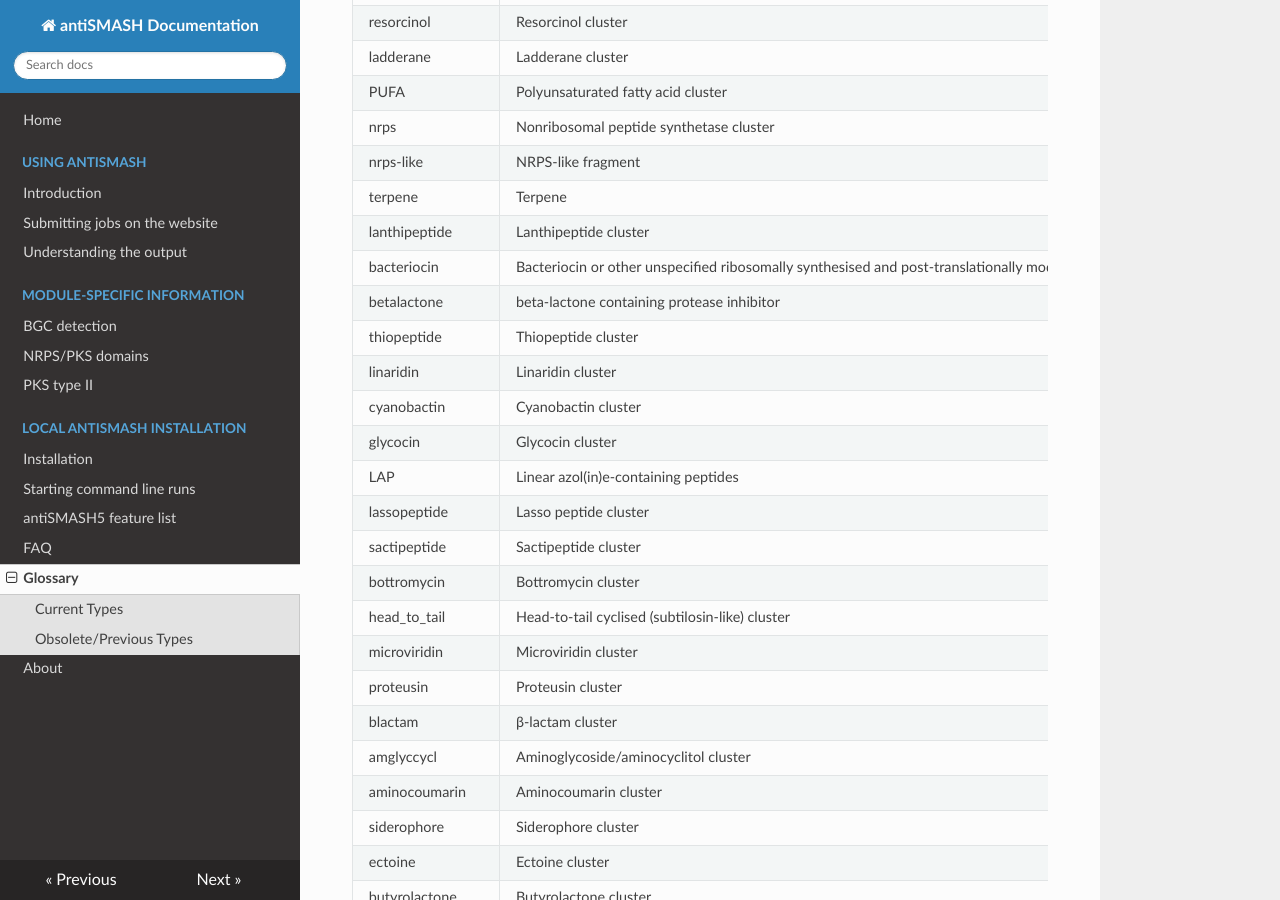
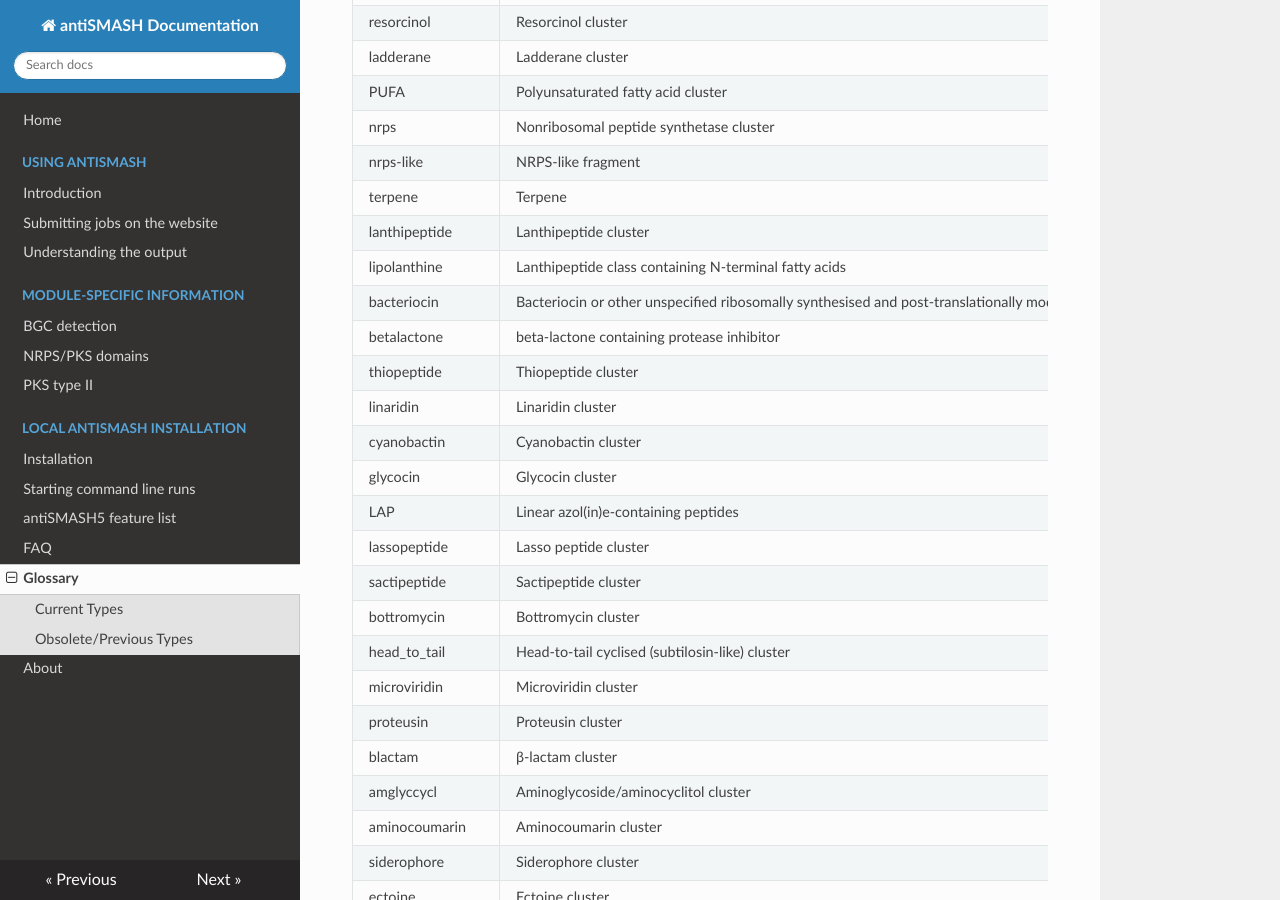
Before and after one commit to antismash/documentation, an MkDocs documentation site: the page built from docs/glossary.md, in a window 1280 px wide and 900 px high, scrolled down 592 px. Built offline with MkDocs 1.6.1, drawn with Linux system fonts in a browser that asks for light colours; nearby versions of some CDN libraries.

Commit message:
glossary: add new liplanthine cluster type

```diff
--- a/docs/glossary.md
+++ b/docs/glossary.md
@@ -22,6 +22,7 @@ types can be found below:
 |<span id="nrps-like"><span id="nrpsfragment">nrps-like</span></span>|NRPS-like fragment|5.0|5.0|
 |<span id="terpene">terpene</span>|Terpene|&lt;= 3.0|4.1|
 |<span id="lantipeptide"><span id="lanthipeptide">lanthipeptide</span></span>|Lanthipeptide cluster|4.2|5.0|
+|<span id="lipolanthine">lipolanthine</span>|Lanthipeptide class containing N-terminal fatty acids|5.0|5.0|
 |<span id="bacteriocin">bacteriocin</span>|Bacteriocin or other unspecified ribosomally synthesised and post-translationally modified peptide product (RiPP) cluster|4.1|5.0|
 |<span id="betalactone">betalactone</span>|beta-lactone containing protease inhibitor|5.0|5.0|
 |<span id="thiopeptide">thiopeptide</span>|Thiopeptide cluster|4.2|5.0|
```
